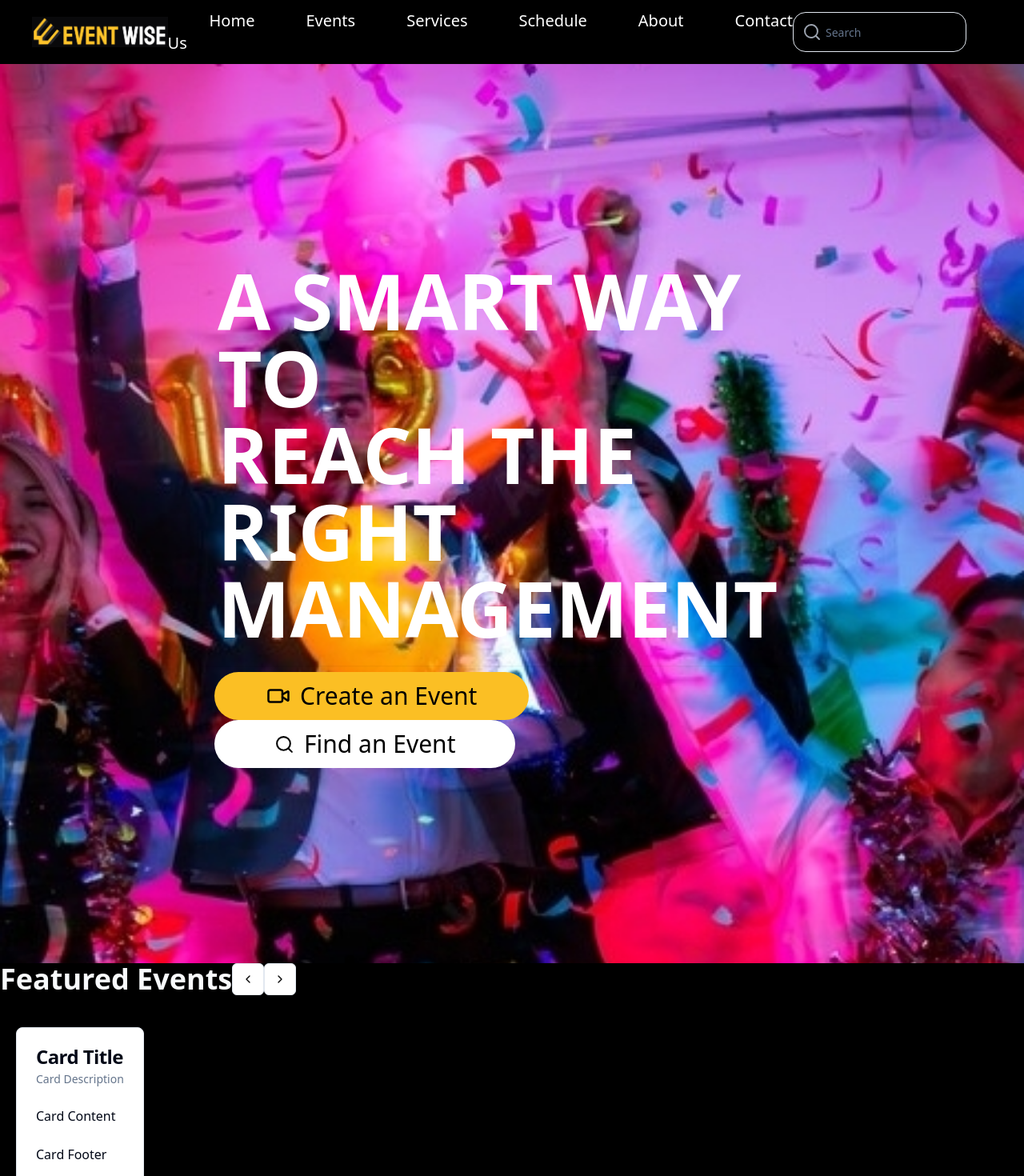
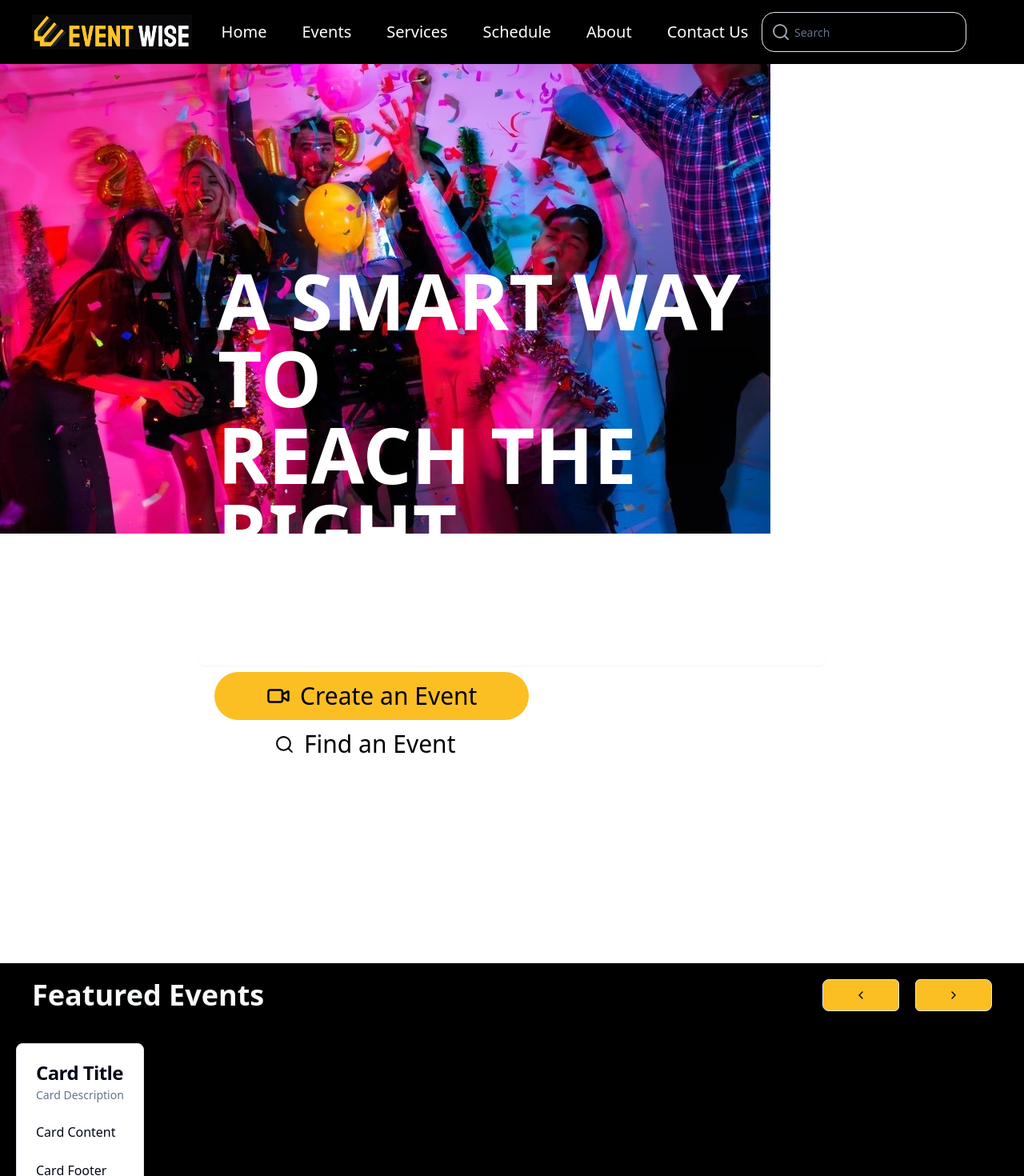
Before and after one commit to yourMACARONi/Event_Org_Group, a Next.js app: page / in a window 1280 px wide. Shown: the top 1470 px of the page at 80% size. Built offline with nearby package versions, Linux system fonts and the light colour scheme.

Commit message:
Feature frame done but not the card

```diff
--- a/src/app/Navbar.tsx
+++ b/src/app/Navbar.tsx
@@ -28,7 +28,7 @@
                   text-xl
                   hover:bg-white
                   hover:text-black
-                  rounded-lg p-3 ml-10"
+                  rounded-lg p-3 ml-5"
                 >
                   Home
                 </a>
@@ -39,7 +39,7 @@
                   text-xl
                   hover:bg-white
                   hover:text-black
-                  rounded-lg p-3 ml-10"
+                  rounded-lg p-3 ml-5"
                 >
                   Events
                 </a>
@@ -50,7 +50,7 @@
                   text-xl
                   hover:bg-white
                   hover:text-black
-                  rounded-lg p-3 ml-10"
+                  rounded-lg p-3 ml-5"
                 >
                   Services
                 </a>
@@ -61,7 +61,7 @@
                   text-xl
                   hover:bg-white
                   hover:text-black
-                  rounded-lg p-3 ml-10"
+                  rounded-lg p-3 ml-5"
                 >
                   Schedule
                 </a>
@@ -72,7 +72,7 @@
                   text-xl
                   hover:bg-white
                   hover:text-black
-                  rounded-lg p-3 ml-10"
+                  rounded-lg p-3 ml-5"
                 >
                   About
                 </a>
@@ -83,7 +83,7 @@
                   text-xl
                   hover:bg-white
                   hover:text-black
-                  rounded-lg p-3 ml-10"
+                  rounded-lg p-3 ml-5"
                 >
                   Contact Us
                 </a>
--- a/src/app/featevents.tsx
+++ b/src/app/featevents.tsx
@@ -14,10 +14,14 @@
 const FeatEvents = () => {
   return (
     <div className="bg-black w-100% h-96 mt-1">
-      <div className="flex flex-row">
-        <h1 className="text-4xl font-bold">Featured Events</h1>
+      <div className="flex flex-row justify-between ">
+        <h1 className="text-4xl font-bold ml-10 mt-5">Featured Events</h1>
 
-        <FeatureButton />
+
+       <div className="mt-5 mr-10">
+       <FeatureButton/>
+       </div>
+
       </div>
 
       <div className="mt-10 box-border w-75 h-50 border-white flex flex-row ml-5">
--- a/src/app/page.tsx
+++ b/src/app/page.tsx
@@ -8,7 +8,7 @@
 
 export default function Home() {
   return (
-    <main className="bg-party bg-no-repeat bg-cover bg-center justify-center backdrop-brightness-75">
+    <main className="bg-party max-h-full max-w-full bg-no-repeat justify-center relative  ">
     <div>
       <Navbar />
 
--- a/src/components/localComponent/LeftRightButton.tsx
+++ b/src/components/localComponent/LeftRightButton.tsx
@@ -7,12 +7,12 @@
 export default function FeatureButton() {
   return (
     <>
-      <Button variant="outline" size="icon">
-        <ChevronLeft className="h-4 w-4 text-black" />
+      <Button variant="outline" size="icon" className="bg-amber-400 w-24 mr-5 rounded-s-lg ">
+        <ChevronLeft className="h-4 w-4 text-black " />
       </Button>
 
-      <Button variant="outline" size="icon">
-        <ChevronRight className="h-4 w-4 text-black" />
+      <Button variant="outline" size="icon" className="bg-amber-400 w-24 rounded-r-lg">
+        <ChevronRight className="h-4 w-4 text-black  text-3xl" />
       </Button>
     </>
   );
```
Also changed, not shown: public/pipolparty.jpg (added).
